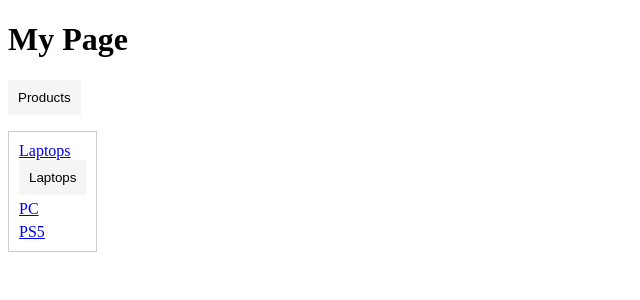
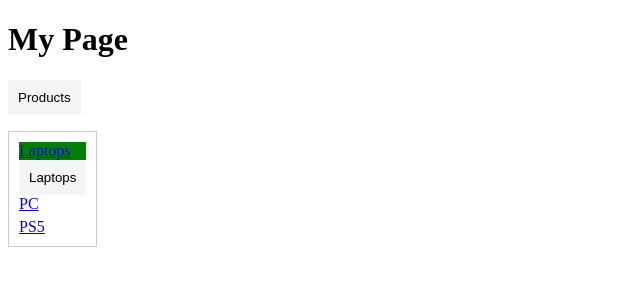
Before and after one commit to MALWICK/Lb-laptops, a Next.js app: page /Mypage in a window 1280 px wide. Both pictures are taken after a click on the button "Products". Shown: the top 300 px of the page, without its empty margins (0-640 px from the left). Built offline with nearby package versions, Linux system fonts and the light colour scheme.

Commit message:
updating classnmaes

```diff
--- a/components/homepage/components/dropdownmenu1/ NestedDropdown.tsx
+++ b/components/homepage/components/dropdownmenu1/ NestedDropdown.tsx
@@ -12,12 +12,13 @@ interface NestedDropdownProps {
   title: string;
   options: Option[];
   onItemClick?: (pageLink: string) => void;
+  className?: string;
 }
-
 const NestedDropdown: React.FC<NestedDropdownProps> = ({
   title,
   options,
   onItemClick,
+  className,
 }) => {
   const [isExpanded, setIsExpanded] = useState(false);
   const router = useRouter();
@@ -39,9 +40,12 @@ const NestedDropdown: React.FC<NestedDropdownProps> = ({
         {title}
       </button>
       {isExpanded && (
-        <ul className={styles.dropdownMenu}>
+        <ul className={`${styles.dropdownMenu} ${className}`}>
           {options.map((option, index) => (
-            <li key={index} className={styles.dropdownMenuItem}>
+            <li
+              key={index}
+              className={option.options ? styles.nestedDropdownMenuItem : styles.dropdownMenuItem}
+            >
               <a
                 href={option.pageLink}
                 onClick={(e) => {
@@ -56,6 +60,7 @@ const NestedDropdown: React.FC<NestedDropdownProps> = ({
                   title={option.title}
                   options={option.options}
                   onItemClick={onItemClick}
+                  className={styles.nestedDropdownMenu}
                 />
               )}
             </li>
--- a/components/homepage/components/dropdownmenu1/NestedDropdown.module.css
+++ b/components/homepage/components/dropdownmenu1/NestedDropdown.module.css
@@ -26,3 +26,14 @@
   .dropdownMenuItem:last-child {
     margin-bottom: 0;
   }
+
+
+.nestedDropdownMenu {
+  /* Styling for the nested dropdown menu */
+  background: yellow;
+}
+
+.nestedDropdownMenuItem {
+  /* Styling for the nested dropdown menu items */
+  background: green;
+}
--- a/data/DropdownOption.ts
+++ b/data/DropdownOption.js
@@ -1,4 +1,4 @@
-
+/*
 export const options = [
   {
     title: 'Computers',
@@ -29,3 +29,33 @@ export const options = [
     ],
   },
 ];
+
+ */
+
+
+const Options = [
+  {
+    title: 'Laptops',
+    pageLink: '/Laptops',
+    options: [
+      {
+        title: 'Option 1',
+        pageLink: '/laptops/option1',
+      },
+      {
+        title: 'Option 2',
+        pageLink: '/Laptops/option2',
+      },
+    ],
+  },
+  {
+    title: 'PC',
+    pageLink: '/Pc',
+  },
+  {
+    title: 'PS5',
+    pageLink: '/ps5',
+  },
+];
+
+export default Options;
--- a/pages/Mypage.tsx
+++ b/pages/Mypage.tsx
@@ -1,41 +1,21 @@
-import React from 'react';
-import NestedDropdown from '@/components/homepage/components/dropdownmenu1/ NestedDropdown';
+import React from "react";
+import NestedDropdown from "@/components/homepage/components/dropdownmenu1/ NestedDropdown";
+import Options from "@/data/DropdownOption.js";
 
 const MyPage = () => {
   const handleItemClick = (pageLink: string) => {
-    console.log('Item clicked:', pageLink);
+    console.log("Item clicked:", pageLink);
     // Handle the click event here
   };
-
-  const options = [
-    {
-      title: 'Laptops',
-      pageLink: '/Laptops',
-      options: [
-        {
-          title: 'Option 1',
-          pageLink: '/laptops/option1',
-        },
-        {
-          title: 'Option 2',
-          pageLink: '/Laptops/option2',
-        },
-      ],
-    },
-    {
-      title: 'PC',
-      pageLink: '/Pc',
-    },
-    {
-      title: 'PS5',
-      pageLink: '/ps5',
-    },
-  ];
 
   return (
     <div>
       <h1>My Page</h1>
-      <NestedDropdown title="Products" options={options} onItemClick={handleItemClick} />
+      <NestedDropdown
+        title="Products"
+        options={Options}
+        onItemClick={handleItemClick}
+      />
     </div>
   );
 };
--- a/tsconfig.json
+++ b/tsconfig.json
@@ -22,6 +22,6 @@
       "@/*": ["./*"]
     }
   },
-  "include": ["next-env.d.ts", "**/*.ts", "**/*.tsx", ".next/types/**/*.ts", "components/homepage/components/DropdownMenu.jsx"],
+  "include": ["next-env.d.ts", "**/*.ts", "**/*.tsx", ".next/types/**/*.ts", "components/homepage/components/DropdownMenu.jsx", "data/DropdownOption.js"],
   "exclude": ["node_modules"]
 }
```
